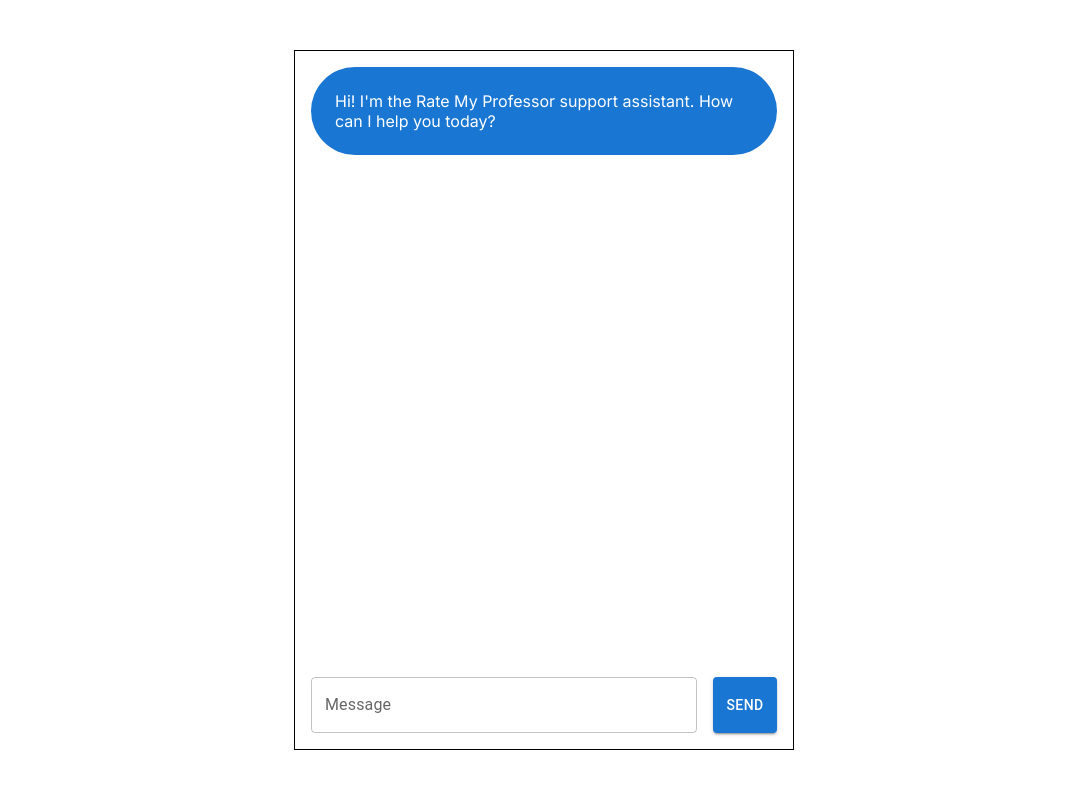
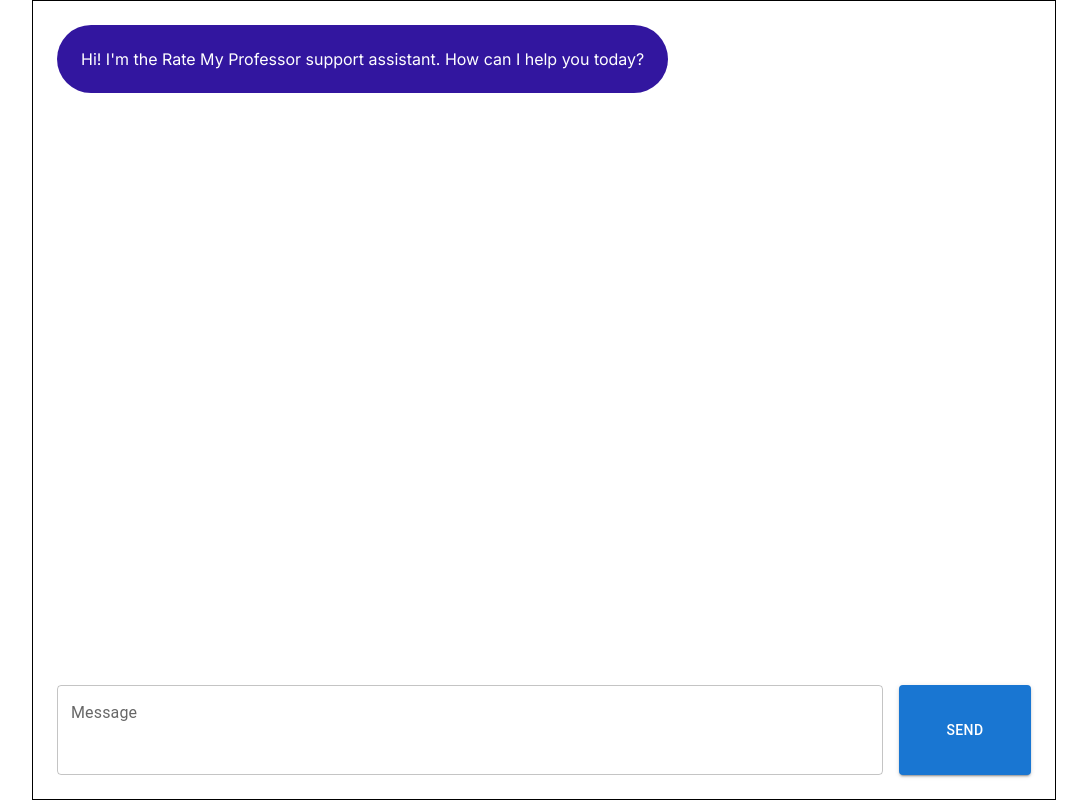
Before and after one commit to butterman0423/ai-ratemyprof, a Next.js app: page / in a window 1280 px wide. Shown: the whole page, without its empty margins (96-1183 px from the left). Built offline with nearby package versions, Linux system fonts and the light colour scheme.

Commit message:
made it pretty

```diff
--- a/app/page.tsx
+++ b/app/page.tsx
@@ -74,12 +74,12 @@ export default function Home() {
 
   return (
     <Box width="100vw" height="100vh" display="flex" flexDirection="column" justifyContent="center" alignItems="center">
-      <Stack direction={'column'} width="500px" height="700px" border="1px solid black" p={2} spacing={3}>
+      <Stack direction={'column'} width="80%" height="100%" border="1px solid black" p={3} spacing={3}>
         <ChatWindow width='100%' height='100%'>
           {
             history.map(({ role, content }, idx) => {
               const flushLeft = role === 'model';
-              const bgcolor = flushLeft ? 'primary.main' : 'secondary.main';
+              const bgcolor = flushLeft ? '#32169F' : '#839F16';
               return <Bubble key={idx} content={content} bgcolor={bgcolor} flushLeft={flushLeft}/>
             })
           }
--- a/components/ChatInput.tsx
+++ b/components/ChatInput.tsx
@@ -28,9 +28,9 @@ export default function ChatInput({
 
     return (
         <Stack direction={'row'} spacing={2}>
-          <TextField label="Message" fullWidth value={message}
+          <TextField sx={{'& .MuiInputBase-root': {height: '90px'},'& .MuiInputBase-input': {padding: '10px', fontSize:"20px"}}} label="Message" fullWidth value={message}
             onChange={(e) => setMessage(e.target.value)} onKeyDown={handleKeyDown}/>
-          <Button variant="contained" onClick={handleSubmit} disabled={debounce || false}>Send</Button>
+          <Button  variant="contained" onClick={handleSubmit} disabled={debounce || false} sx={{width:"150px"}}>Send</Button>
         </Stack>
     );
 }
```
